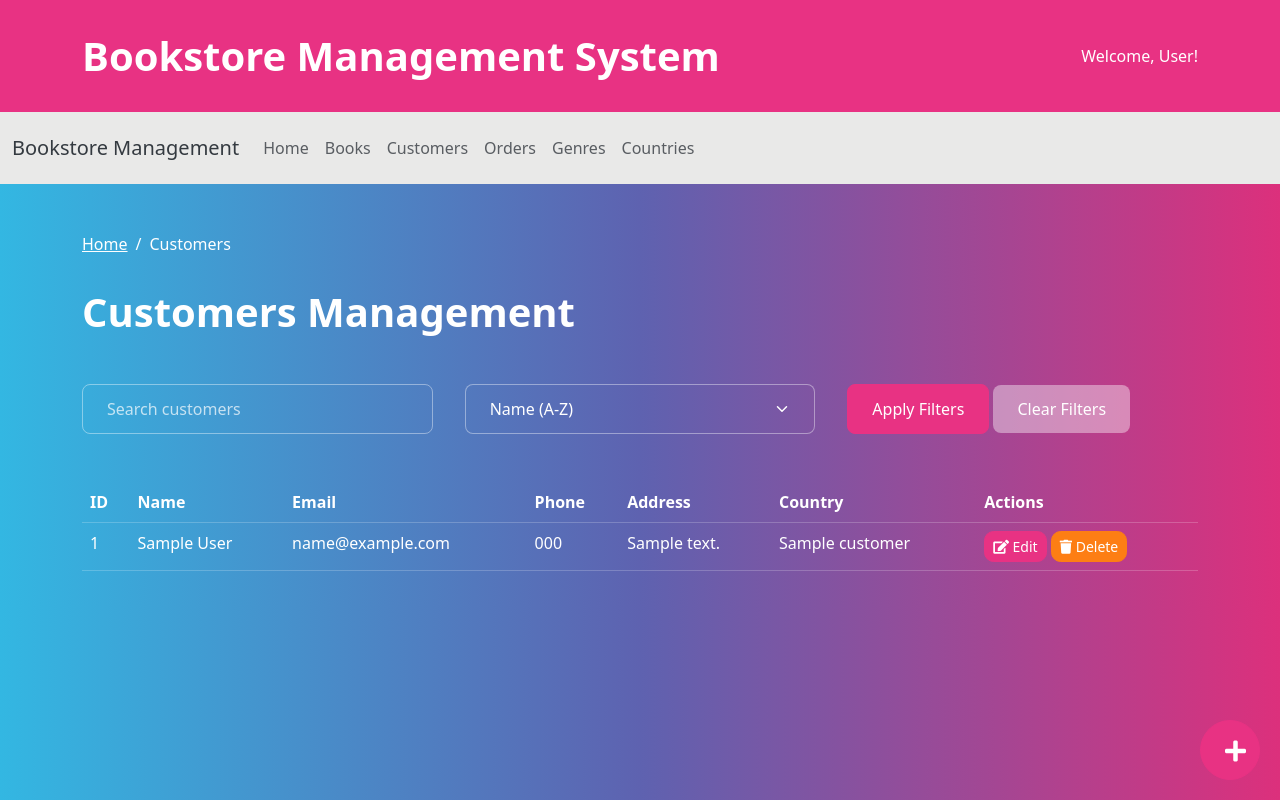
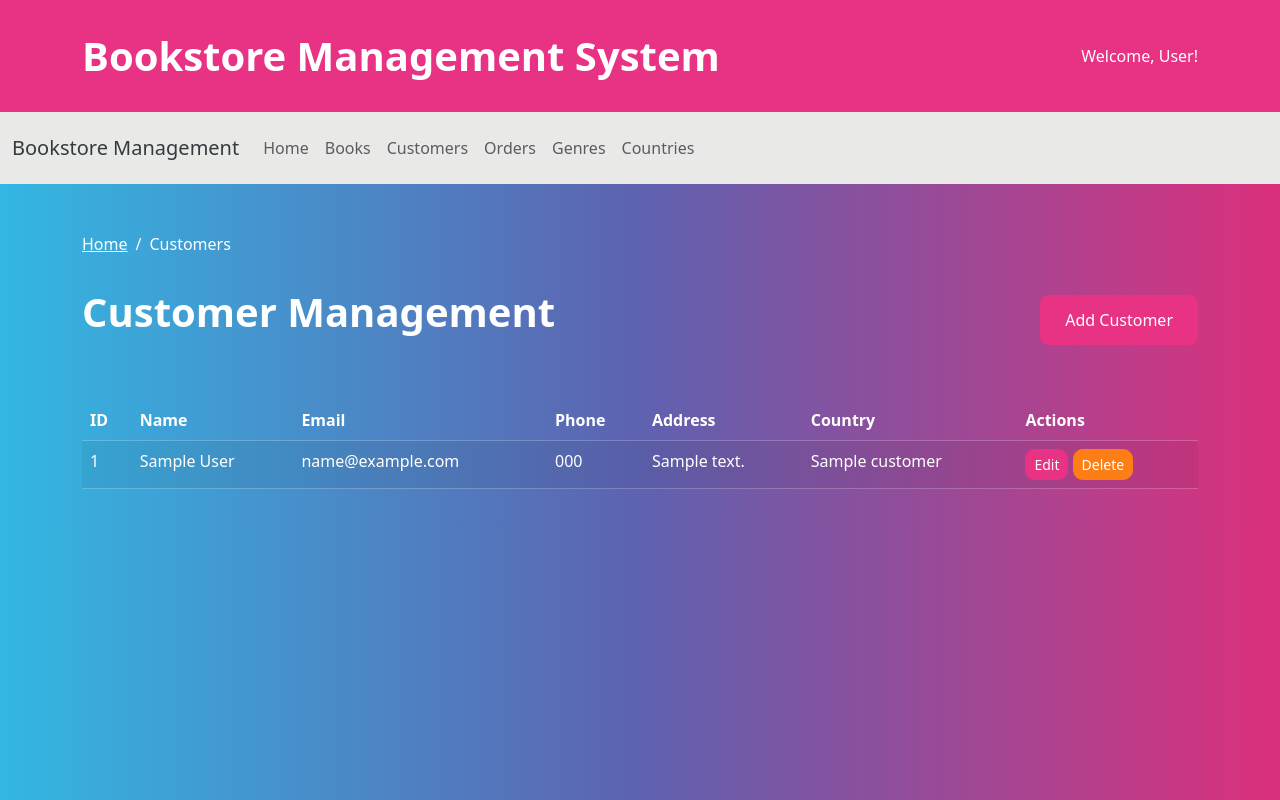
Before and after one commit to Rosssaab/BookStoreAppLive, a Flask app: template templates/customers.html in a window 1280 px wide. Run offline with Flask 3, Linux system fonts and the light colour scheme; the template is opened without the code that fills it: most values are stand-ins (such as "Sample title", 1, 10 or a date in 2020); some libraries are stand-ins or nearby versions.

Commit message:
Update customers and genres pages with improved layout and functionality

```diff
--- a/templates/customers.html
+++ b/templates/customers.html
@@ -7,51 +7,15 @@
 <li class="breadcrumb-item active" aria-current="page">Customers</li>
 {% endblock %}
 
-{% block extra_css %}
-<link rel="stylesheet" href="https://cdnjs.cloudflare.com/ajax/libs/font-awesome/5.15.3/css/all.min.css">
-<style>
-    .add-btn-container {
-        position: fixed;
-        bottom: 20px;
-        right: 20px;
-        z-index: 1030;
-    }
-    .add-btn {
-        width: 60px;
-        height: 60px;
-        border-radius: 50%;
-        font-size: 24px;
-    }
-</style>
-{% endblock %}
+{% block content %}
+<div class="d-flex justify-content-between align-items-center mb-4">
+    <h1>Customer Management</h1>
+    <button type="button" class="btn btn-primary" data-bs-toggle="modal" data-bs-target="#addCustomerModal">
+        Add Customer
+    </button>
+</div>
 
-{% block content %}
-<h1 class="mb-4">Customers Management</h1>
-
-<form method="GET" class="mb-4">
-    <div class="row g-3">
-        <div class="col-md-4">
-            <input type="text" class="form-control" name="search" placeholder="Search customers" value="{{ request.args.get('search', '') }}">
-        </div>
-        <div class="col-md-4">
-            <select class="form-select" name="order_by">
-                <option value="LastName, FirstName" {% if request.args.get('order_by') == 'LastName, FirstName' %}selected{% endif %}>Name (A-Z)</option>
-                <option value="LastName DESC, FirstName DESC" {% if request.args.get('order_by') == 'LastName DESC, FirstName DESC' %}selected{% endif %}>Name (Z-A)</option>
-                <option value="Email" {% if request.args.get('order_by') == 'Email' %}selected{% endif %}>Email (A-Z)</option>
-                <option value="Email DESC" {% if request.args.get('order_by') == 'Email DESC' %}selected{% endif %}>Email (Z-A)</option>
-                <option value="CountryName" {% if request.args.get('order_by') == 'CountryName' %}selected{% endif %}>Country (A-Z)</option>
-                <option value="CountryName DESC" {% if request.args.get('order_by') == 'CountryName DESC' %}selected{% endif %}>Country (Z-A)</option>
-            </select>
-        </div>
-        <div class="col-md-4">
-            <button type="submit" class="btn btn-primary">Apply Filters</button>
-            <a href="{{ url_for('customers') }}" class="btn btn-secondary">Clear Filters</a>
-        </div>
-    </div>
-</form>
-
-<div class="table-responsive">
-    <table class="table table-custom">
+<table class="table table-striped">
     <thead>
         <tr>
             <th>ID</th>
@@ -60,7 +24,7 @@
             <th>Phone</th>
             <th>Address</th>
             <th>Country</th>
-                <th class="action-buttons">Actions</th>
+            <th>Actions</th>
         </tr>
     </thead>
     <tbody>
@@ -72,19 +36,20 @@
             <td>{{ customer.Phone }}</td>
             <td>{{ customer.Address }}</td>
             <td>{{ customer.CountryName }}</td>
-                <td class="action-buttons">
-                    <button class="btn btn-sm btn-primary edit-btn"
+            <td>
+                <button type="button" class="btn btn-sm btn-primary edit-customer-btn"
                         data-id="{{ customer.CustomerID }}"
-                            data-firstname="{{ customer.FirstName }}"
-                            data-lastname="{{ customer.LastName }}"
+                        data-first-name="{{ customer.FirstName }}"
+                        data-last-name="{{ customer.LastName }}"
                         data-email="{{ customer.Email }}"
                         data-phone="{{ customer.Phone }}"
                         data-address="{{ customer.Address }}"
-                            data-country="{{ customer.CountryID }}">
+                        data-country-id="{{ customer.CountryID }}">
                     <i class="fas fa-edit"></i> Edit
                 </button>
-                    <form method="POST" class="d-inline">
-                        <button type="submit" name="delete" value="{{ customer.CustomerID }}" class="btn btn-sm btn-danger" onclick="return confirm('Are you sure you want to delete this customer?')">
+                <form method="POST" action="{{ url_for('customers') }}" style="display: inline;">
+                    <input type="hidden" name="delete" value="{{ customer.CustomerID }}">
+                    <button type="submit" class="btn btn-sm btn-danger" onclick="return confirm('Are you sure you want to delete this customer?')">
                         <i class="fas fa-trash"></i> Delete
                     </button>
                 </form>
@@ -93,13 +58,6 @@
         {% endfor %}
     </tbody>
 </table>
-</div>
-
-<div class="add-btn-container">
-    <button class="btn btn-primary add-btn" data-bs-toggle="modal" data-bs-target="#addCustomerModal">
-        <i class="fas fa-plus"></i>
-    </button>
-</div>
 
 <!-- Add Customer Modal -->
 <div class="modal fade" id="addCustomerModal" tabindex="-1" aria-labelledby="addCustomerModalLabel" aria-hidden="true">
@@ -150,28 +108,6 @@
     </div>
 </div>
 
-<!-- Add Country Modal -->
-<div class="modal fade" id="addCountryModal" tabindex="-1" aria-labelledby="addCountryModalLabel" aria-hidden="true">
-    <div class="modal-dialog">
-        <div class="modal-content">
-            <div class="modal-header">
-                <h5 class="modal-title" id="addCountryModalLabel">Add New Country</h5>
-                <button type="button" class="btn-close" data-bs-dismiss="modal" aria-label="Close"></button>
-            </div>
-            <div class="modal-body">
-                <form id="addCountryForm">
-                    <div class="mb-3">
-                        <label for="new_country_name" class="form-label">Country Name</label>
-                        <input type="text" class="form-control" id="new_country_name" name="new_country_name" required>
-                    </div>
-                    <button type="submit" class="btn btn-primary">Add Country</button>
-                    <button type="button" class="btn btn-secondary" data-bs-dismiss="modal">Cancel</button>
-                </form>
-            </div>
-        </div>
-    </div>
-</div>
-
 <!-- Edit Customer Modal -->
 <div class="modal fade" id="editCustomerModal" tabindex="-1" aria-labelledby="editCustomerModalLabel" aria-hidden="true">
     <div class="modal-dialog">
@@ -180,8 +116,8 @@
                 <h5 class="modal-title" id="editCustomerModalLabel">Edit Customer</h5>
                 <button type="button" class="btn-close" data-bs-dismiss="modal" aria-label="Close"></button>
             </div>
+            <form method="POST" action="{{ url_for('customers') }}">
                 <div class="modal-body">
-                <form method="POST" action="{{ url_for('customers') }}">
                     <input type="hidden" id="edit_customer_id" name="edit_customer_id">
                     <div class="mb-3">
                         <label for="edit_first_name" class="form-label">First Name</label>
@@ -205,14 +141,38 @@
                     </div>
                     <div class="mb-3">
                         <label for="edit_country_id" class="form-label">Country</label>
-                        <select class="form-select" id="edit_country_id" name="edit_country_id">
+                        <select class="form-select" id="edit_country_id" name="edit_country_id" required>
                             <option value="">Select a country</option>
                             {% for country in countries %}
                             <option value="{{ country.CountryID }}">{{ country.CountryName }}</option>
                             {% endfor %}
                         </select>
                     </div>
-                    <button type="submit" class="btn btn-primary" name="edit">Save changes</button>
+                </div>
+                <div class="modal-footer">
+                    <button type="button" class="btn btn-secondary" data-bs-dismiss="modal">Close</button>
+                    <button type="submit" class="btn btn-primary" name="edit_customer">Save changes</button>
+                </div>
+            </form>
+        </div>
+    </div>
+</div>
+
+<!-- Add Country Modal -->
+<div class="modal fade" id="addCountryModal" tabindex="-1" aria-labelledby="addCountryModalLabel" aria-hidden="true">
+    <div class="modal-dialog">
+        <div class="modal-content">
+            <div class="modal-header">
+                <h5 class="modal-title" id="addCountryModalLabel">Add New Country</h5>
+                <button type="button" class="btn-close" data-bs-dismiss="modal" aria-label="Close"></button>
+            </div>
+            <div class="modal-body">
+                <form id="addCountryForm">
+                    <div class="mb-3">
+                        <label for="new_country_name" class="form-label">Country Name</label>
+                        <input type="text" class="form-control" id="new_country_name" name="new_country_name" required>
+                    </div>
+                    <button type="submit" class="btn btn-primary">Add Country</button>
                 </form>
             </div>
         </div>
@@ -225,6 +185,7 @@
 document.addEventListener('DOMContentLoaded', function() {
     const addCustomerModal = new bootstrap.Modal(document.getElementById('addCustomerModal'));
     const addCountryModal = new bootstrap.Modal(document.getElementById('addCountryModal'));
+    const editCustomerModal = new bootstrap.Modal(document.getElementById('editCustomerModal'));
     const addCountryForm = document.getElementById('addCountryForm');
     const countrySelect = document.getElementById('country_id');
 
@@ -301,6 +262,30 @@ document.addEventListener('DOMContentLoaded', function() {
         }, 150);
     });
 
+    // Edit customer functionality
+    const editButtons = document.querySelectorAll('.edit-customer-btn');
+    editButtons.forEach(button => {
+        button.addEventListener('click', function() {
+            const customerId = this.getAttribute('data-id');
+            const firstName = this.getAttribute('data-first-name');
+            const lastName = this.getAttribute('data-last-name');
+            const email = this.getAttribute('data-email');
+            const phone = this.getAttribute('data-phone');
+            const address = this.getAttribute('data-address');
+            const countryId = this.getAttribute('data-country-id');
+
+            document.getElementById('edit_customer_id').value = customerId;
+            document.getElementById('edit_first_name').value = firstName;
+            document.getElementById('edit_last_name').value = lastName;
+            document.getElementById('edit_email').value = email;
+            document.getElementById('edit_phone').value = phone;
+            document.getElementById('edit_address').value = address;
+            document.getElementById('edit_country_id').value = countryId;
+
+            editCustomerModal.show();
+        });
+    });
+
     // Ensure modals are properly hidden when close button is clicked
     document.querySelectorAll('.modal .btn-close, .modal .close').forEach(button => {
         button.addEventListener('click', function() {
```
Also changed, not shown: templates/books.html (+7 -21 lines), templates/genres.html (+35 -11 lines). Lines whose indentation alone changed are shown as unchanged.
